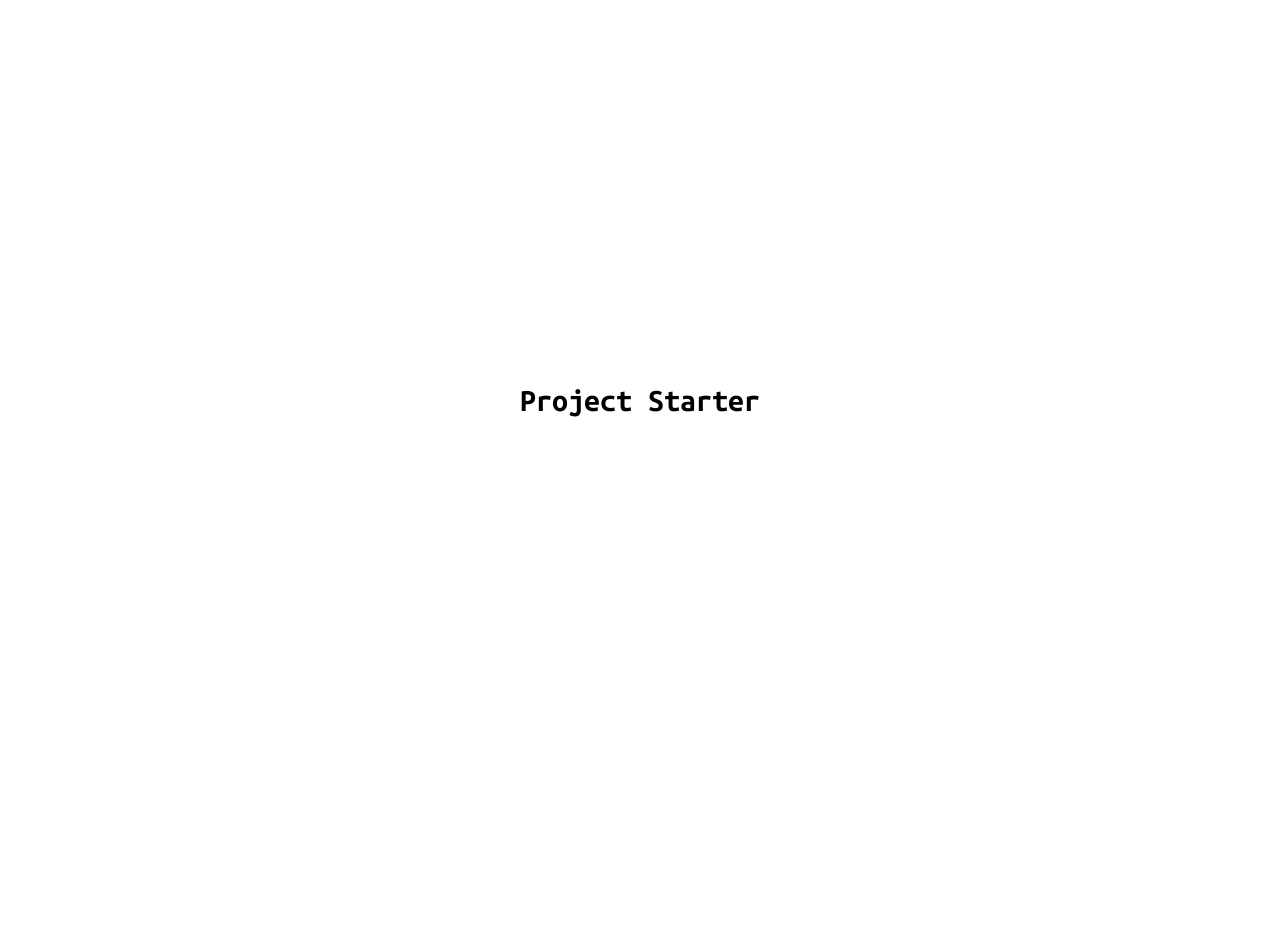
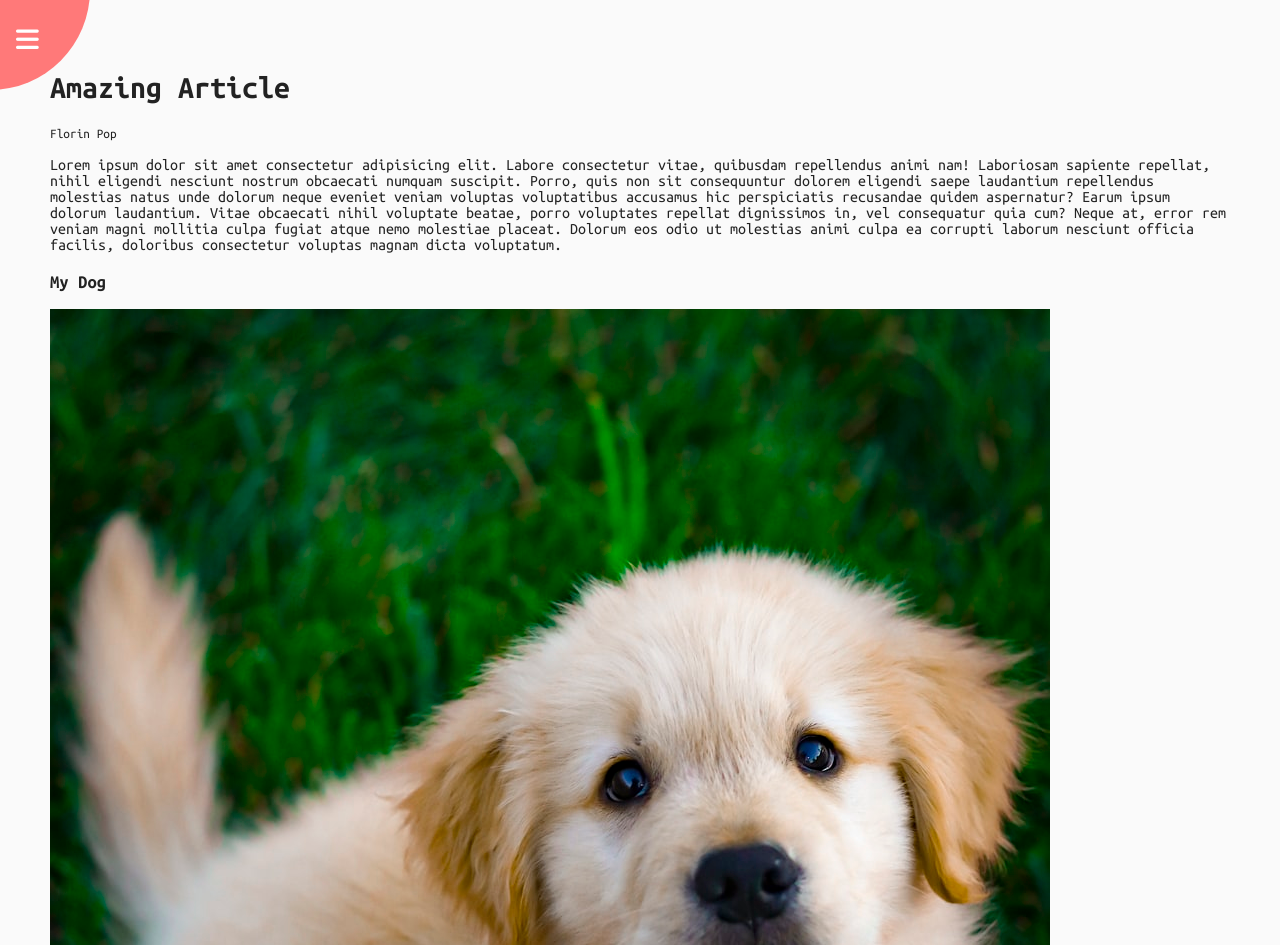
Before and after one commit to Saurabh-Thakur-07/50Days-of-HTML-CSS-JS, a plain HTML site: page Rotating-navigation-animation/index.html in a window 1280 px wide. Shown: the top 945 px of the page. Before the commit the page ends 800 px from the top, so only its background shows below. Drawn offline with Linux system fonts and the light colour scheme.

Commit message:
updated style.css

```diff
--- a/Rotating-navigation-animation/index.html
+++ b/Rotating-navigation-animation/index.html
@@ -5,10 +5,32 @@
     <meta http-equiv="X-UA-Compatible" content="IE=edge">
     <meta name="viewport" content="width=`, initial-scale=1.0">
     <link rel="stylesheet" href="style.css">
-    <title>Rotating Animation Navigation</title>
+    <link rel="stylesheet" href="https://cdnjs.cloudflare.com/ajax/libs/font-awesome/6.0.0-beta2/css/all.min.css" integrity="sha512-YWzhKL2whUzgiheMoBFwW8CKV4qpHQAEuvilg9FAn5VJUDwKZZxkJNuGM4XkWuk94WCrrwslk8yWNGmY1EduTA==" crossorigin="anonymous" referrerpolicy="no-referrer" />
+    <title>Rotating Navigation</title>
 </head>
 <body>
-    <h1>Project Starter</h1>
+    <div class="container">
+        <div class="circle-container">
+            <div class="circle">
+                <button id="close">
+                    <i class="fas fa-times"></i>
+                </button>
+                <button id="open">
+                    <i class="fas fa-bars">
+                    </i>
+                </button>
+            </div>
+        </div>
+        <div class="content">
+            <h1>Amazing Article</h1>
+            <small>Florin Pop</small>
+            <p>Lorem ipsum dolor sit amet consectetur adipisicing elit. Labore consectetur vitae, quibusdam repellendus animi nam! Laboriosam sapiente repellat, nihil eligendi nesciunt nostrum obcaecati numquam suscipit. Porro, quis non sit consequuntur dolorem eligendi saepe laudantium repellendus molestias natus unde dolorum neque eveniet veniam voluptas voluptatibus accusamus hic perspiciatis recusandae quidem aspernatur? Earum ipsum dolorum laudantium. Vitae obcaecati nihil voluptate beatae, porro voluptates repellat dignissimos in, vel consequatur quia cum? Neque at, error rem veniam magni mollitia culpa fugiat atque nemo molestiae placeat. Dolorum eos odio ut molestias animi culpa ea corrupti laborum nesciunt officia facilis, doloribus consectetur voluptas magnam dicta voluptatum.</p>
+            <h3>My Dog</h3>
+            <img src="images/dog.jfif" alt="Doggo">
+            <p>Lorem ipsum dolor sit amet consectetur adipisicing elit. Nisi aperiam ducimus magnam dolore est commodi ullam voluptatibus, inventore voluptatum nostrum ipsa, nemo odio ipsam, libero velit mollitia porro sunt. Nisi beatae facere labore non? Vel omnis quisquam accusantium assumenda ab ipsa. Libero natus, dignissimos iste, sed ea ab repellendus quasi rem vitae nihil, officia aut quam sapiente sit iure id commodi suscipit voluptatibus repellat! Ullam harum soluta quibusdam nisi ipsum magnam doloribus ratione? Enim, id.</p>
+
+        </div>
+    </div>
     <script src="script.js"></script>
 </body>
 </html>
--- a/Rotating-navigation-animation/style.css
+++ b/Rotating-navigation-animation/style.css
@@ -3,10 +3,58 @@
     box-sizing: border-box;
 }
 body{
+    margin: 0;
     font-family: 'Ubuntu Mono';
-    display: flex;
-    margin: 0;
-    justify-content: center;
-    height: 100vh;
-    align-items: center;
+    overflow-x: hidden;
+    background-color: #333;
+    color: #222;
 }
+.container{
+    background-color: #fafafa;
+    transform-origin: top left;
+    transition: transform 0.5s linear;
+    width: 100vw;
+    min-height: 100vh;
+    padding: 50px;
+}
+.container.show-nav{
+    transform: rotate(-20deg);
+}
+.content img{
+    max-width: 100%;
+}
+.circle-container{
+    position: fixed;
+    top: -110px;
+    left: -110px;
+}
+.circle{
+    background-color: #ff7979;
+    height: 200px;
+    width: 200px;
+    border-radius: 50%;
+    position: relative;
+    transition: transform 0.5s linear;
+}
+.circle button{
+    position: absolute;
+    top: 50%;
+    left: 50%;
+    background-color: transparent;
+    height: 100px;
+    color: #fff;
+    border: 0;
+    font-size: 26px;
+    cursor: pointer;
+}
+.cirlce button:focus{
+    outline: none;
+}
+.circle button#open{
+    left: 60%;
+}
+.circle button#close{
+    top: 60%;
+    transform: rotate(90deg);
+    transform-origin: top left;
+}
```
Also changed, not shown: Rotating-navigation-animation/images/dog.jfif (added).
